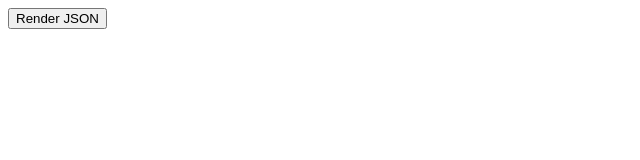
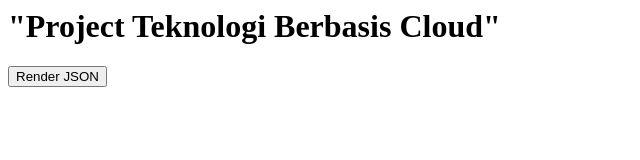
Before and after one commit to sausanzahrah/sausanroRepo, a plain HTML site: page index.html in a window 1280 px wide. Shown: the whole page, without its empty margins (0-640 px from the left). Drawn offline with nearby package versions, Linux system fonts and the light colour scheme.

Commit message:
Update index.html

```diff
--- a/index.html
+++ b/index.html
@@ -1,5 +1,6 @@
 <html>
 <head>
+	<h1>"Project Teknologi Berbasis Cloud"</h1>
 <script type="text/javascript">
 	function hello() {
 		$.ajax(
```
